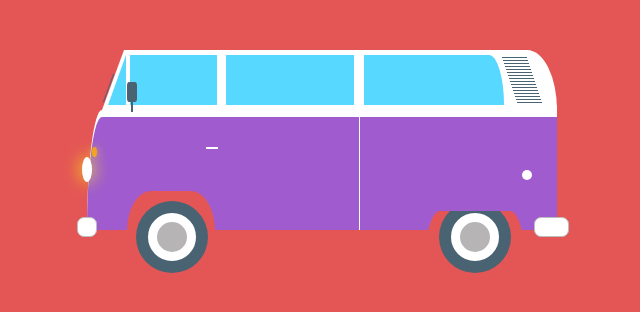
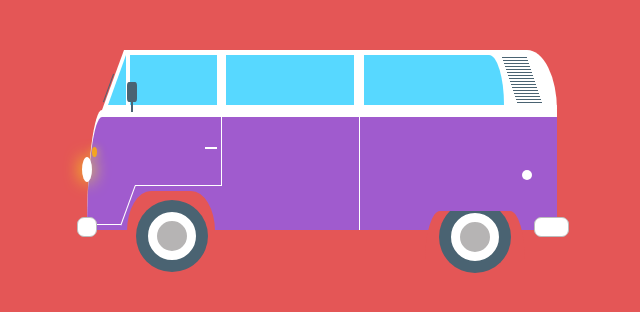
Before and after one commit to zrajnis/css-volkswagen-bus, a plain HTML site: page index.html in a window 1280 px wide. Shown: the full height of the page, 318-958 px from the left. Drawn offline with Linux system fonts and the light colour scheme.

Commit message:
add the door

```diff
--- a/index.html
+++ b/index.html
@@ -43,7 +43,13 @@
         <div class='bottom__front__mirror'>
           <div class='bottom__front__mirror_handle'></div>
         </div>
-        <div class='bottom__front__door-knob'></div>
+        <div class='bottom__front__door'>
+          <div class='bottom__front__door__right-side'></div>
+          <div class='bottom__front__door__bottom-left'></div>
+          <div class='bottom__front__door__bottom-middle'></div>
+          <div class='bottom__front__door__bottom-right'></div>
+          <div class='bottom__front__door__knob'></div>
+        </div>
         <div class='bottom__front__blinker'></div>
         <div class='bottom__front__headlamp'></div>
         <div class='bottom__front__bumper bumper'></div>
--- a/style.css
+++ b/style.css
@@ -50,7 +50,7 @@ body {
 
 .bottom__front__wheel {
   left: 9px;
-  top: 10px;
+  top: 9px;
 }
 
 .wheel__inner {
@@ -70,8 +70,8 @@ body {
   bottom: -1px;
   height: 40px;
   left: 40px;
+  position: absolute;
   width: 88px;
-  position: absolute;
   z-index: 2;
 }
 
@@ -154,12 +154,59 @@ body {
   width: 2px;
 }
 
-.bottom__front__door-knob {
+.bottom__front__door {
+  border-bottom: 0;
+  border-radius: 30px / 100% 0 0 0;
+  border-right: 0;
+  height: 100%;
+  left: 4px;
+  width: calc(100% - 5px);
+}
+
+.bottom__front__door > * {
   background: white;
+  position: absolute;
+}
+
+.bottom__front__door__bottom-left {
+  bottom: 5px;
+  height: 1px;
+  width: 30px;
+}
+
+
+.bottom__front__door__bottom-middle {
+  bottom: 24px;
+  height: 1px;
+  left: 16px;
+  -ms-transform: rotate(-70deg);
+  -webkit-transform: rotate(-70deg);
+  transform: rotate(-70deg);
+  width: 42px;
+}
+
+
+.bottom__front__door__bottom-right {
+  bottom: 44px;
+  height: 1px;
+  left: 44px;
+  width: 86px;
+}
+
+.bottom__front__door__knob {
   height: 2px;
   right: 5px;
   top: 30px;
   width: 12px;
+}
+
+.bottom__front__door__right-side {
+  background: white;
+  height: 69px;
+  position: absolute;
+  top: 0;
+  right: 0;
+  width: 1px;
 }
 
 .bottom__front__blinker {
```
